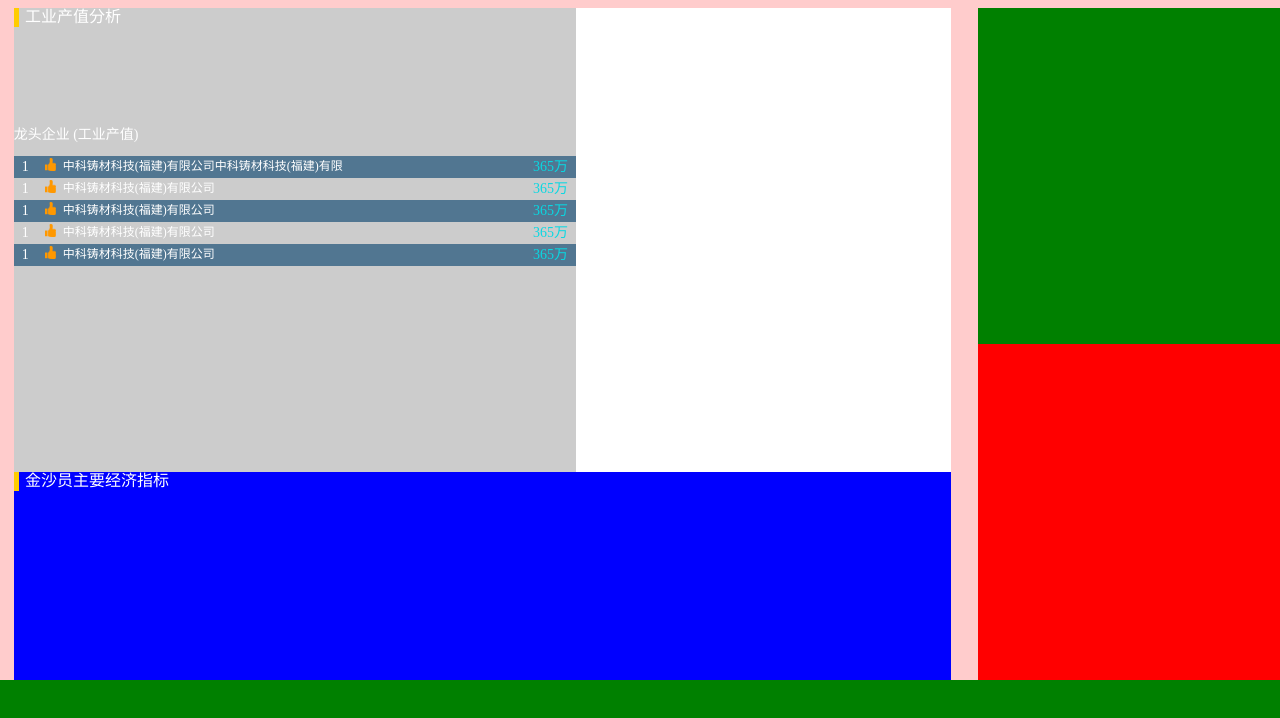
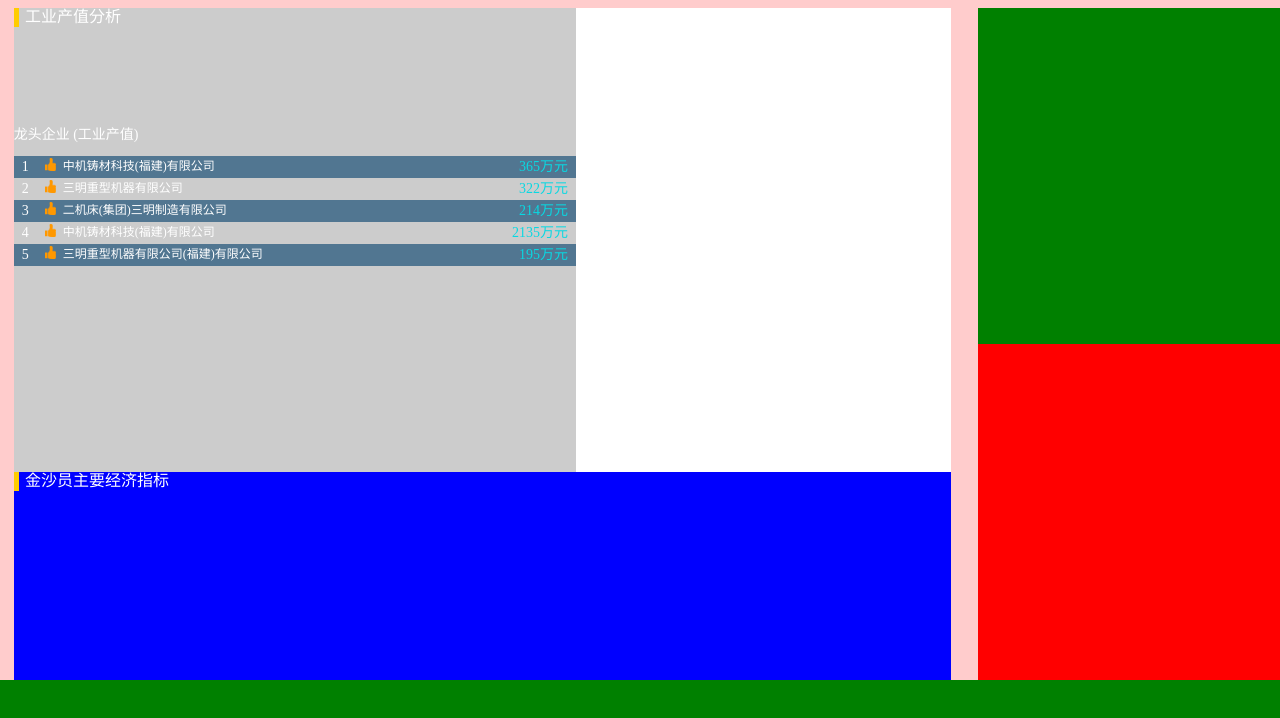
Before and after one commit to ChenFangzheng/es6_template, a website built with webpack: page jinshayuan/src/jingjifazhan/index.html in a window 1280 px wide. Shown: the part 92-810 px from the top of the page. Built offline with nearby package versions, Linux system fonts and the light colour scheme; files whose address does not match are found by name.

Commit message:
item lists

```diff
--- a/jinshayuan/src/components/itemsListComponent.js
+++ b/jinshayuan/src/components/itemsListComponent.js
@@ -6,8 +6,42 @@
         this.title = title;
     }
 
-    render(data) {
+    /**
+     * item Bg:
+     * undefined for no Bg
+     * odd for odd items set Bg
+     * even for even items set Bg
+     *  */
+    render(data, itemBg, append) {
+        let itemsHtml = '',
+            bgClass = itemBg == undefined ? "" : itemBg.toLowerCase(),
+            itemLogo = require('../images/or_finger.png');
+
+        data.sort((a, b) => a.order - b.order);
+
+        for (let item of data) {
+            itemsHtml += `<li class="${bgClass}">
+                                <div class="leftPart">
+                                    <span class="order">${item.order}</span>
+                                    <img src="${itemLogo}" alt="" />
+                                    <span class="companyName">${item.name}</span>
+                                </div>
+                                <span class="value">${item.value}</span>
+                         </li>`;
+        }
+
         let html = `<h3 class="componentTitle">龙头企业 (工业产值)</h3>
-                        <ul>`;
+                    <ul>${itemsHtml}</ul>
+                    `;
+        let elem = document.createElement('div'),
+            container = document.getElementById(this.containerId);
+        elem.className = 'ItemList';
+        elem.innerHTML = html;
+        if (append) {
+            container.appendChild(elem);
+        } else {
+            container.innerHTML = elem.outerHTML;
+        }
+
     }
 }
--- a/jinshayuan/src/components/itemsListComponent.scss
+++ b/jinshayuan/src/components/itemsListComponent.scss
@@ -1,3 +1,4 @@
+@import '../sass/main.scss';
 .ItemList {
     ul {
         margin: 0.8rem 0rem 1.5rem 0rem;
--- a/jinshayuan/src/jingjifazhan/dataProvider.js
+++ b/jinshayuan/src/jingjifazhan/dataProvider.js
@@ -0,0 +1,71 @@
+const data = {
+    indusProduction: {
+        distribution: [{
+            name: "食品加工业",
+            value: 212,
+            unit: "亿元"
+        }, {
+            name: "机械制造业",
+            value: 212,
+            unit: "亿元"
+        }, {
+            name: "林业加工业",
+            value: 212,
+            unit: "亿元"
+        }, {
+            name: "其他",
+            value: 212,
+            unit: "亿元"
+        }],
+        topCompany: [{
+                order: 1,
+                name: "中机铸材科技(福建)有限公司",
+                value: "365万元"
+            }, {
+                order: 2,
+                name: "三明重型机器有限公司",
+                value: "322万元"
+            }, {
+                order: 3,
+                name: "二机床(集团)三明制造有限公司",
+                value: "214万元"
+            }, {
+                order: 4,
+                name: "中机铸材科技(福建)有限公司",
+                value: "2135万元"
+            }, {
+                order: 5,
+                name: "三明重型机器有限公司(福建)有限公司",
+                value: "195万元"
+            }
+
+        ]
+    },
+    increaseDistribution: {
+        tradeDistribution: [],
+        headCompany: [],
+        topRateCompany: [{
+            order: 1,
+            name: "中机铸材科技(福建)有限公司",
+            value: "365万元"
+        }, {
+            order: 2,
+            name: "三明重型机器有限公司",
+            value: "322万元"
+        }, {
+            order: 3,
+            name: "二机床(集团)三明制造有限公司",
+            value: "214万元"
+        }, {
+            order: 4,
+            name: "中机铸材科技(福建)有限公司",
+            value: "2135万元"
+        }]
+    }
+}
+
+export function getdata() {
+    return new Promise((resovled, rejected) => {
+        resovled(data);
+    });
+}
--- a/jinshayuan/src/jingjifazhan/index.html
+++ b/jinshayuan/src/jingjifazhan/index.html
@@ -19,49 +19,6 @@
                     <h2>工业产值分析</h2>
                     <div id="pieChart"></div>
                     <div id="longTouQYList">
-                        <h3 class="componentTitle">龙头企业 (工业产值)</h3>
-                        <ul>
-                            <li class="odd">
-                                <div class="leftPart">
-                                    <span class="order">1</span>
-                                    <img src="../src/images/or_finger.png" alt="" />
-                                    <span class="companyName">中科铸材科技(福建)有限公司中科铸材科技(福建)有限</span>
-                                </div>
-                                <span class="value">365万</span>
-                            </li>
-                            <li class="odd">
-                                <div class="leftPart">
-                                    <span class="order">1</span>
-                                    <img src="../src/images/or_finger.png" alt="" />
-                                    <span class="companyName">中科铸材科技(福建)有限公司</span>
-                                </div>
-                                <span class="value">365万</span>
-                            </li>
-                            <li class="odd">
-                                <div class="leftPart">
-                                    <span class="order">1</span>
-                                    <img src="../src/images/or_finger.png" alt="" />
-                                    <span class="companyName">中科铸材科技(福建)有限公司</span>
-                                </div>
-                                <span class="value">365万</span>
-                            </li>
-                            <li class="odd">
-                                <div class="leftPart">
-                                    <span class="order">1</span>
-                                    <img src="../src/images/or_finger.png" alt="" />
-                                    <span class="companyName">中科铸材科技(福建)有限公司</span>
-                                </div>
-                                <span class="value">365万</span>
-                            </li>
-                            <li class="odd">
-                                <div class="leftPart">
-                                    <span class="order">1</span>
-                                    <img src="../src/images/or_finger.png" alt="" />
-                                    <span class="companyName">中科铸材科技(福建)有限公司</span>
-                                </div>
-                                <span class="value">365万</span>
-                            </li>
-                        </ul>
                     </div>
                 </div>
                 <div class="rightCol">
--- a/jinshayuan/src/jingjifazhan/index.js
+++ b/jinshayuan/src/jingjifazhan/index.js
@@ -1 +1,10 @@
 import './index.scss';
+
+import { ItemsList } from '../components/itemsListComponent';
+import { getdata } from './dataProvider.js';
+
+let logtongqiye = new ItemsList("longTouQYList", "龙头企业 (工业产值)");
+
+getdata().then(function ({indusProduction, increaseDistribution}) {
+    logtongqiye.render(indusProduction.topCompany, "odd");
+});
--- a/jinshayuan/src/jingjifazhan/index.scss
+++ b/jinshayuan/src/jingjifazhan/index.scss
@@ -94,55 +94,3 @@
 #pieChart {
     height: 100px;
 }
-
-#longTouQYList {
-    ul {
-        margin: 0.8rem 0rem 1.5rem 0rem;
-        padding: 0;
-        list-style: none;
-        li {
-            height: 1.375rem;
-            overflow: hidden;
-            display: flex;
-            justify-content: space-between;
-            .leftPart {
-                display: flex;
-                width: 70%;
-            }
-            img {
-                height: 60%;
-                align-self: center;
-                margin-bottom: 0.25rem;
-                margin-right: 0.4rem;
-            }
-            span {
-                @include mFont(0.75rem);
-                align-self: center;
-            }
-            .companyName {
-                overflow: hidden;
-                text-overflow: ellipsis;
-                white-space: nowrap;
-            }
-            .order {
-                font-size: 0.875rem;
-                margin-left: 0.5rem;
-                margin-right: 1rem;
-            }
-            .value {
-                @include mFont(0.875rem, #09d8e2);
-                margin-right: 0.5rem;
-            }
-        }
-        .odd {
-            &:nth-child(odd) {
-                background-color: rgba($color: #013f6b, $alpha: 0.6);
-            }
-        }
-        .even {
-            &:nth-child(even) {
-                background-color: rgba($color: #013f6b, $alpha: 0.6);
-            }
-        }
-    }
-}
```
